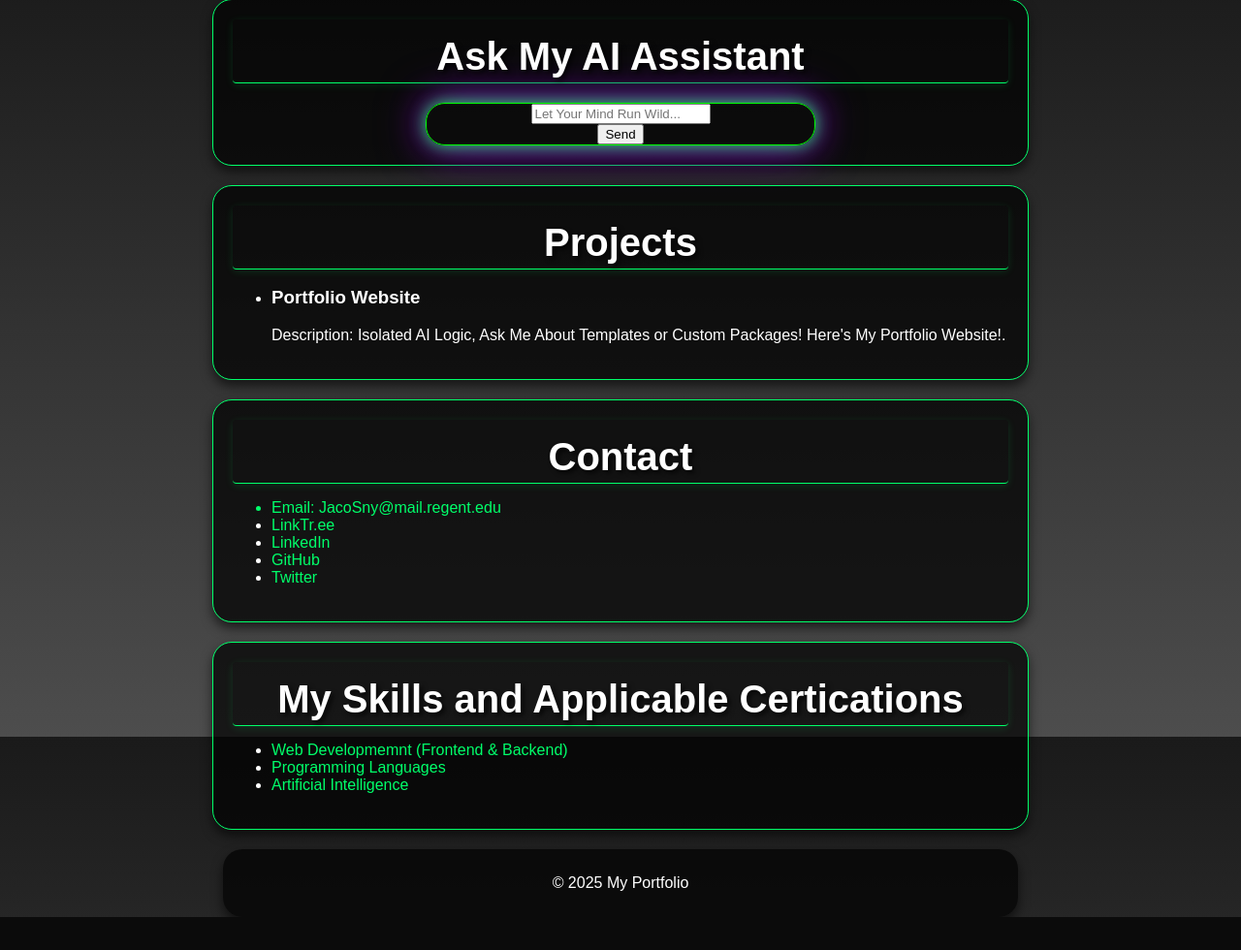
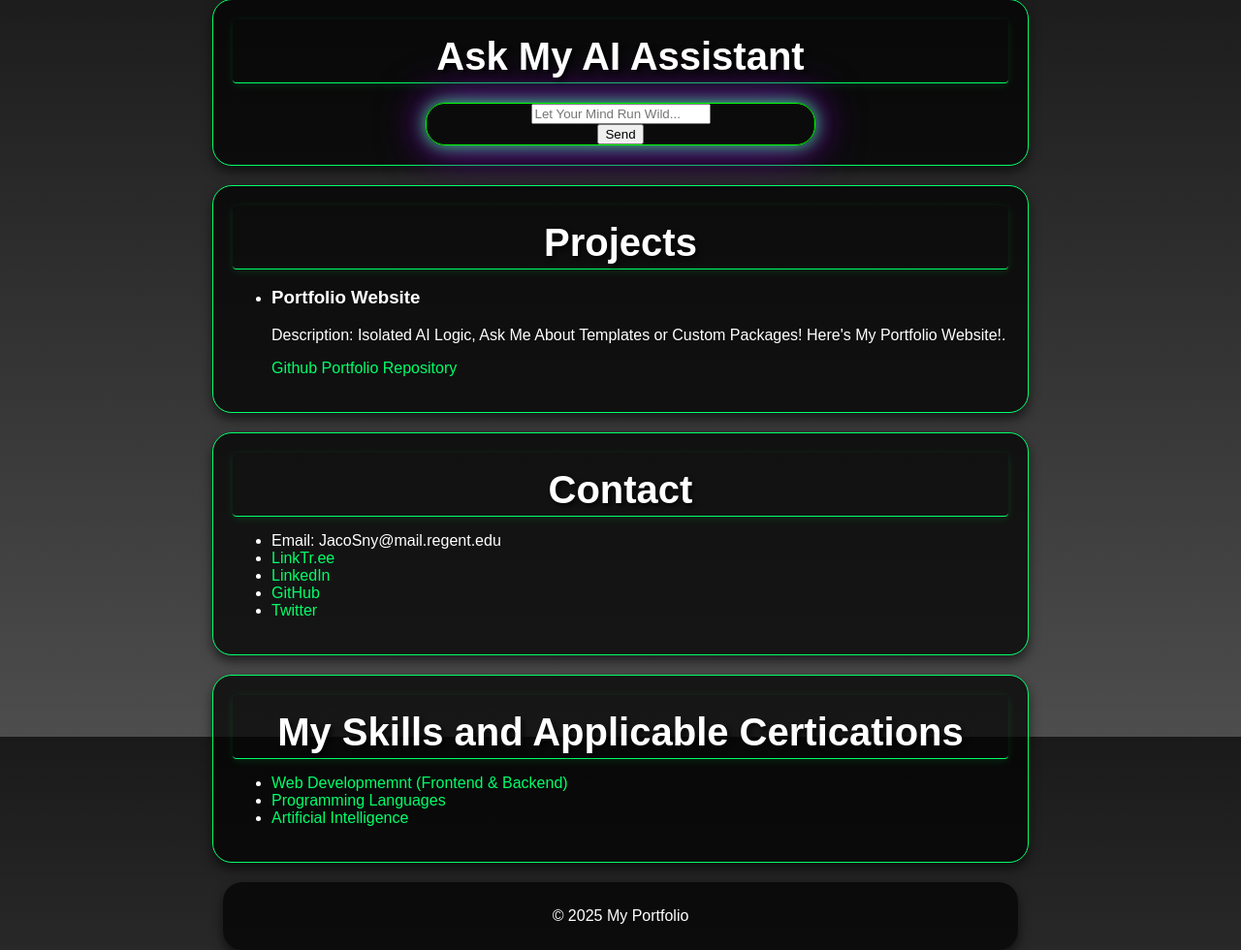
Before and after one commit to ExeOhe/exeohe.github.io, a Flask app: page / in a window 1280 px wide. Shown: the part 840-1820 px from the top of the page at 97% size. Before the commit the page ends 1786 px from the top, so only its background shows below. Run offline with Flask 3, Linux system fonts and the light colour scheme.

Commit message:
fix: syntax bug: index.html: project 1 link

```diff
--- a/backend/templates/index.html
+++ b/backend/templates/index.html
@@ -50,7 +50,7 @@
                 <h3>Portfolio Website</h3>
                 <p>Description: Isolated AI Logic, Ask Me About Templates or Custom Packages!
                     Here's My Portfolio Website!.</p>
-                <a href="https://github.com/ExeOhe/exeohe.github.io" Github Portfolio Repository</a>
+                <a href="https://github.com/ExeOhe/exeohe.github.io">Github Portfolio Repository</a>
             </li>
         </ul>
     </section>
```
